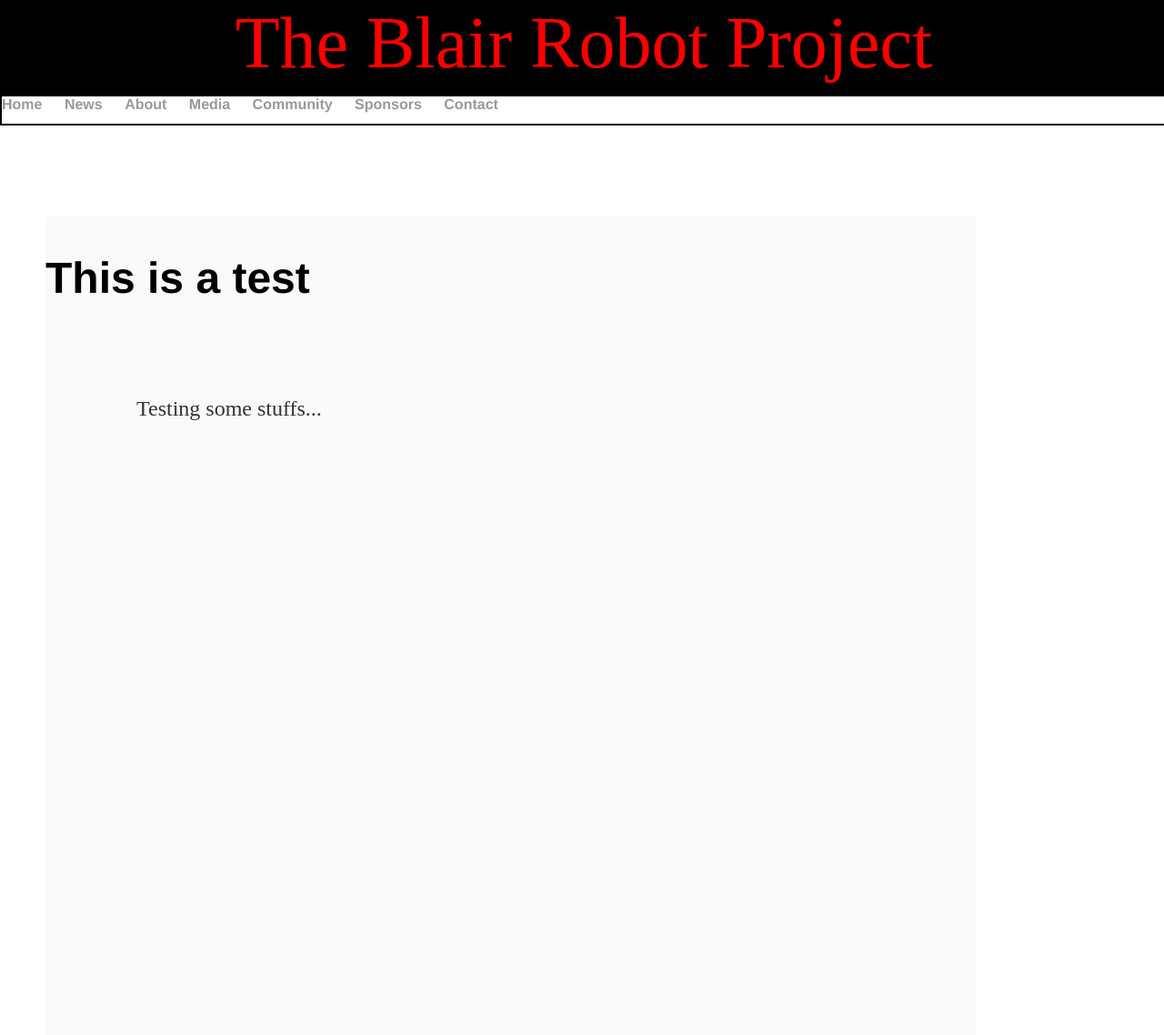
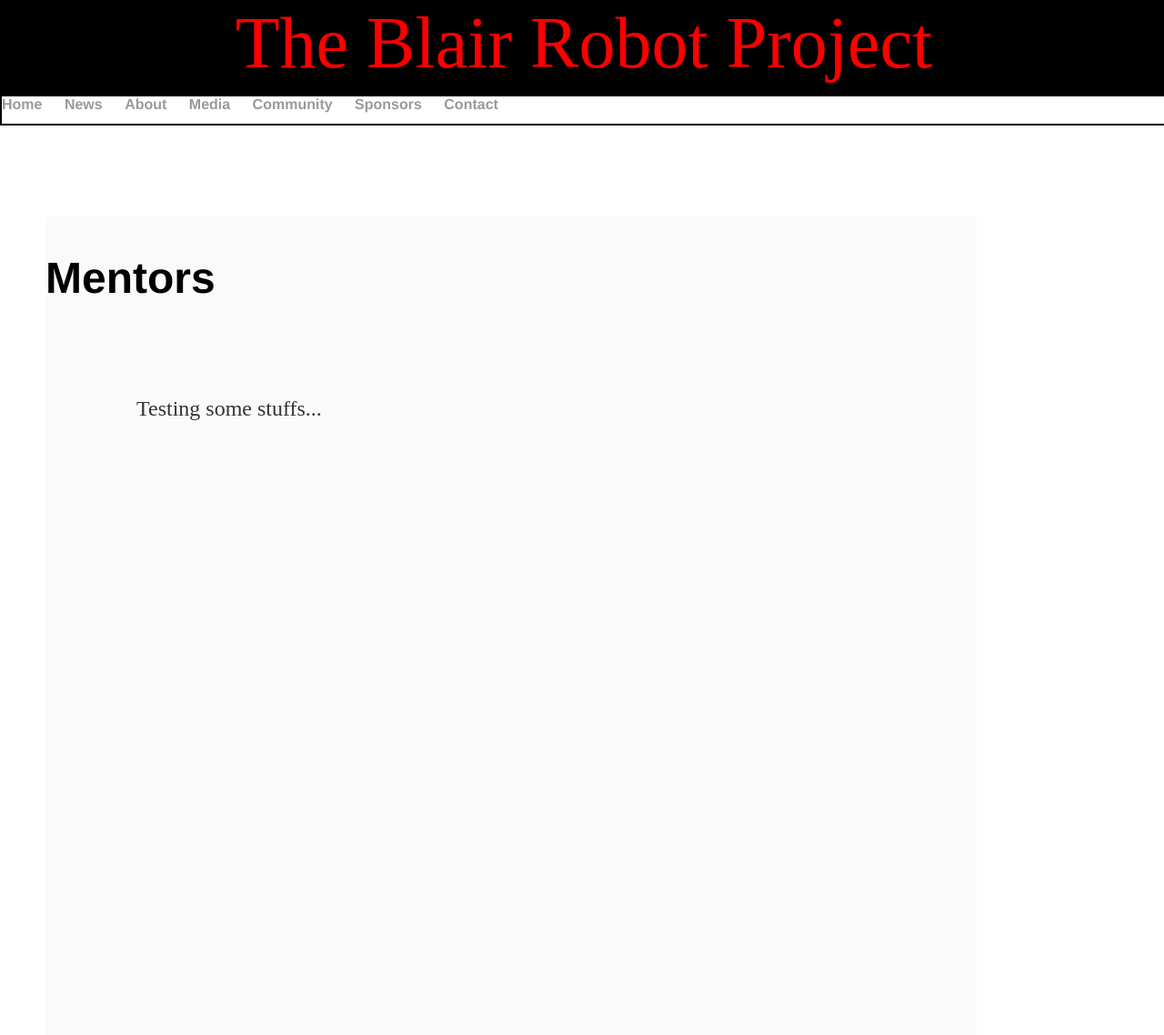
Before and after one commit to mouseythemouse/blair-robot-project.github.io, a Jekyll site: the page built from Mentors/index.html, in a window 1280 px wide. Shown: the whole page at 91% size. Built offline with Jekyll 4.4.1, drawn with Linux system fonts in a browser that asks for light colours.

Commit message:
Update index.html

```diff
--- a/Mentors/index.html
+++ b/Mentors/index.html
@@ -3,6 +3,6 @@ layout: default
 title: Mentors
 ---
 <div class="mentors">
-	<h2>This is a test</h2>
+	<h2>Mentors</h2>
 	<p>Testing some stuffs...</p>
 </div>
```
